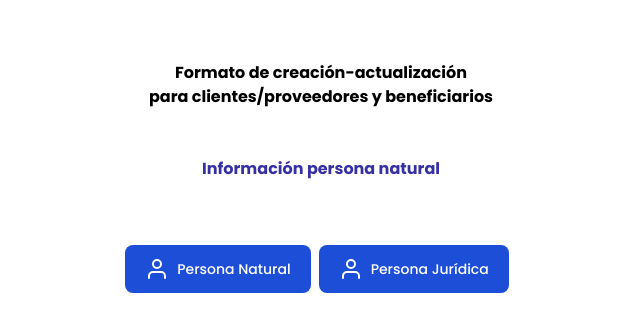
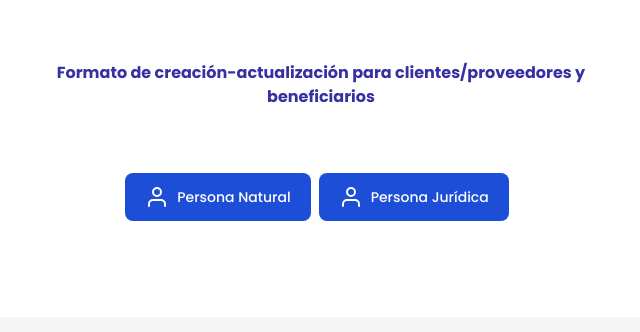
Before and after one commit to sebasr109/tmform, a plain HTML site: page index.html in a window 1280 px wide. Shown: the part 228-560 px from the top of the page, without its empty margins (319-959 px from the left). Drawn offline with nearby package versions, Linux system fonts and the light colour scheme.

Commit message:
Update index.html

````diff
--- a/index.html
+++ b/index.html
@@ -38,12 +38,9 @@
   Logo
   ```
 -->
-      <div class="text-center font-bold mb-12">
-        <h1>Formato de creación-actualización <br>
-          para clientes/proveedores y beneficiarios</h1>
-      </div>
       <div class="text-center text-indigo-800 font-bold mb-16">
-        <h1>Información persona natural</h1>
+        <h1>Formato de creación-actualización
+para clientes/proveedores y beneficiarios </h1>
       </div>
 
       <div class="w-full inline-flex justify-center mx-auto">
````
